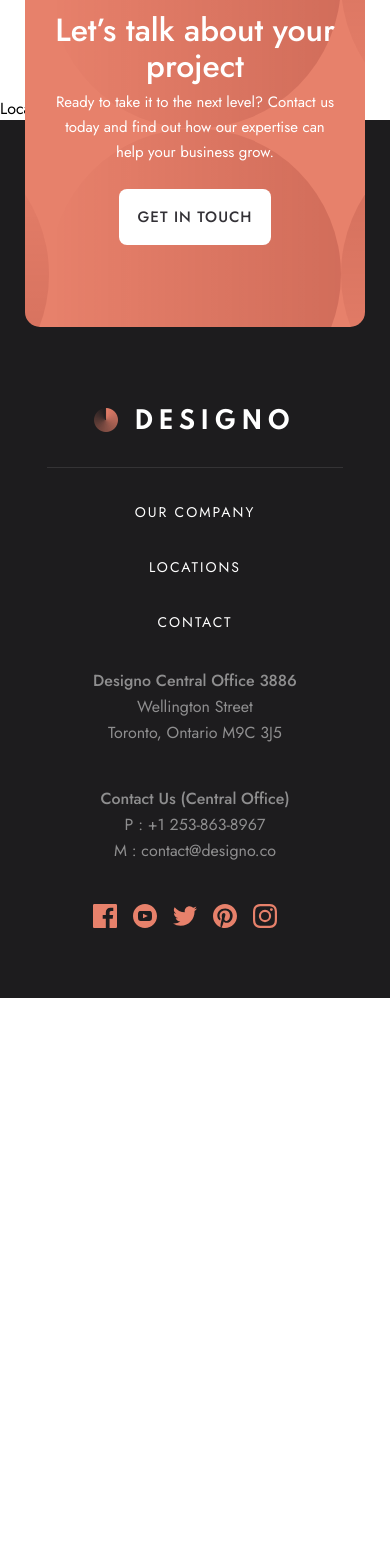
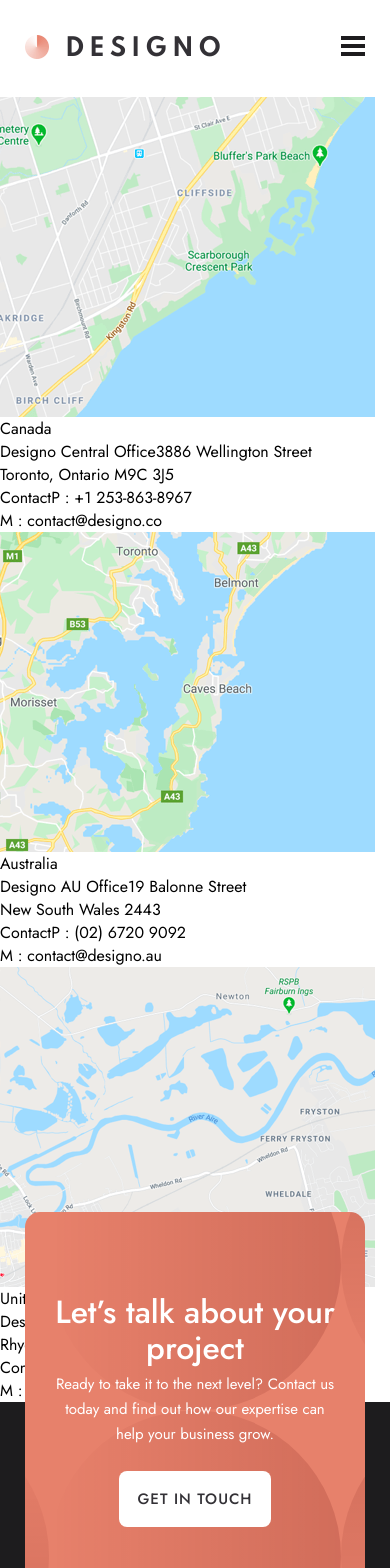
Before and after one commit to jake4369/designo, a Next.js app: page /locations in a window 390 px wide. Shown: the top 1568 px of the page. Before the commit the page ends 998 px from the top, so only its background shows below. Built offline with nearby package versions, Linux system fonts and the light colour scheme.

Commit message:
Locations page

```diff
--- a/app/locations/page.jsx
+++ b/app/locations/page.jsx
@@ -1,5 +1,132 @@
+"use client";
+
+import { useState, useEffect } from "react";
+
+import Image from "next/image";
+
+import Map from "@components/Locations/Map";
+
 const Locations = () => {
-  return <div>Locations</div>;
+  const [isDesktop, setIsDesktop] = useState(false);
+
+  useEffect(() => {
+    const handleResize = () => {
+      const windowWidth = window.innerWidth;
+      if (windowWidth < 500 || windowWidth >= 1440) {
+        setIsDesktop(true);
+      } else {
+        setIsDesktop(false);
+      }
+    };
+
+    // Initial load
+    handleResize();
+
+    // Add event listener for window resize
+    window.addEventListener("resize", handleResize);
+
+    // Clean up the event listener on component unmount
+    return () => {
+      window.removeEventListener("resize", handleResize);
+    };
+  }, []);
+
+  return (
+    <div>
+      {/* CANADA */}
+      <Map>
+        <Image
+          src={
+            isDesktop
+              ? "/assets/locations/desktop/image-map-canada.png"
+              : "/assets/locations/tablet/image-map-canada.png"
+          }
+          alt="Canada office"
+          width={375}
+          height={320}
+          quality={100}
+        />
+
+        <div className="location-data__contact-info">
+          <span className="location-name">Canada</span>
+
+          <div className="contact-info__flex-container">
+            <p>
+              <span>Designo Central Office</span>
+              3886 Wellington Street <br /> Toronto, Ontario M9C 3J5
+            </p>
+
+            <p>
+              <span>Contact</span>
+              P : +1 253-863-8967 <br /> M : contact@designo.co
+            </p>
+          </div>
+        </div>
+      </Map>
+
+      {/* AUSTRALIA */}
+      <Map styles={{ flexDirection: "row" }}>
+        <Image
+          src={
+            isDesktop
+              ? "/assets/locations/desktop/image-map-australia.png"
+              : "/assets/locations/tablet/image-map-australia.png"
+          }
+          alt="Australia office"
+          width={375}
+          height={320}
+          quality={100}
+        />
+
+        <div className="location-data__contact-info">
+          <span className="location-name">Australia</span>
+
+          <div className="contact-info__flex-container">
+            <p>
+              <span>Designo AU Office</span>
+              19 Balonne Street <br /> New South Wales 2443
+            </p>
+
+            <p>
+              <span>Contact</span>
+              P : (02) 6720 9092 <br /> M : contact@designo.au
+            </p>
+          </div>
+        </div>
+      </Map>
+
+      {/* UNITED KINGDOM */}
+      <Map>
+        <Image
+          src={
+            isDesktop
+              ? "/assets/locations/desktop/image-map-united-kingdom.png"
+              : "/assets/locations/tablet/image-map-uk.png"
+          }
+          alt="UK office"
+          width={375}
+          height={320}
+          quality={100}
+        />
+
+        <div className="location-data__contact-info">
+          <span className="location-name">United Kingdom</span>
+
+          <div className="contact-info__flex-container">
+            <p>
+              <span>Designo UK Office</span>
+              13 Colorado Way <br /> Rhyd-y-fro SA8 9GA
+            </p>
+
+            <p>
+              <span>Contact</span>
+              P : 078 3115 1400 <br /> M : contact@designo.uk
+            </p>
+          </div>
+        </div>
+      </Map>
+    </div>
+  );
 };
 
 export default Locations;
```
